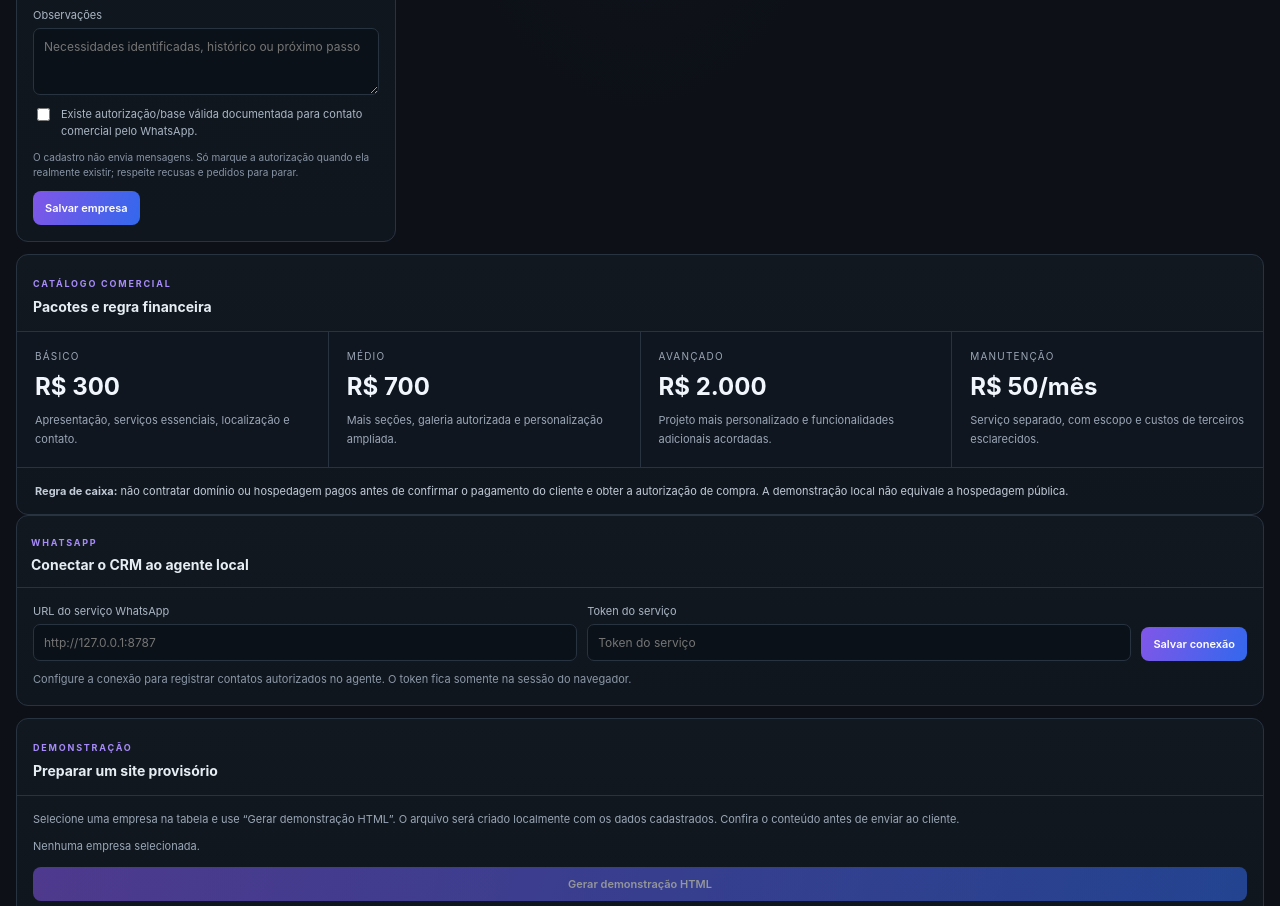
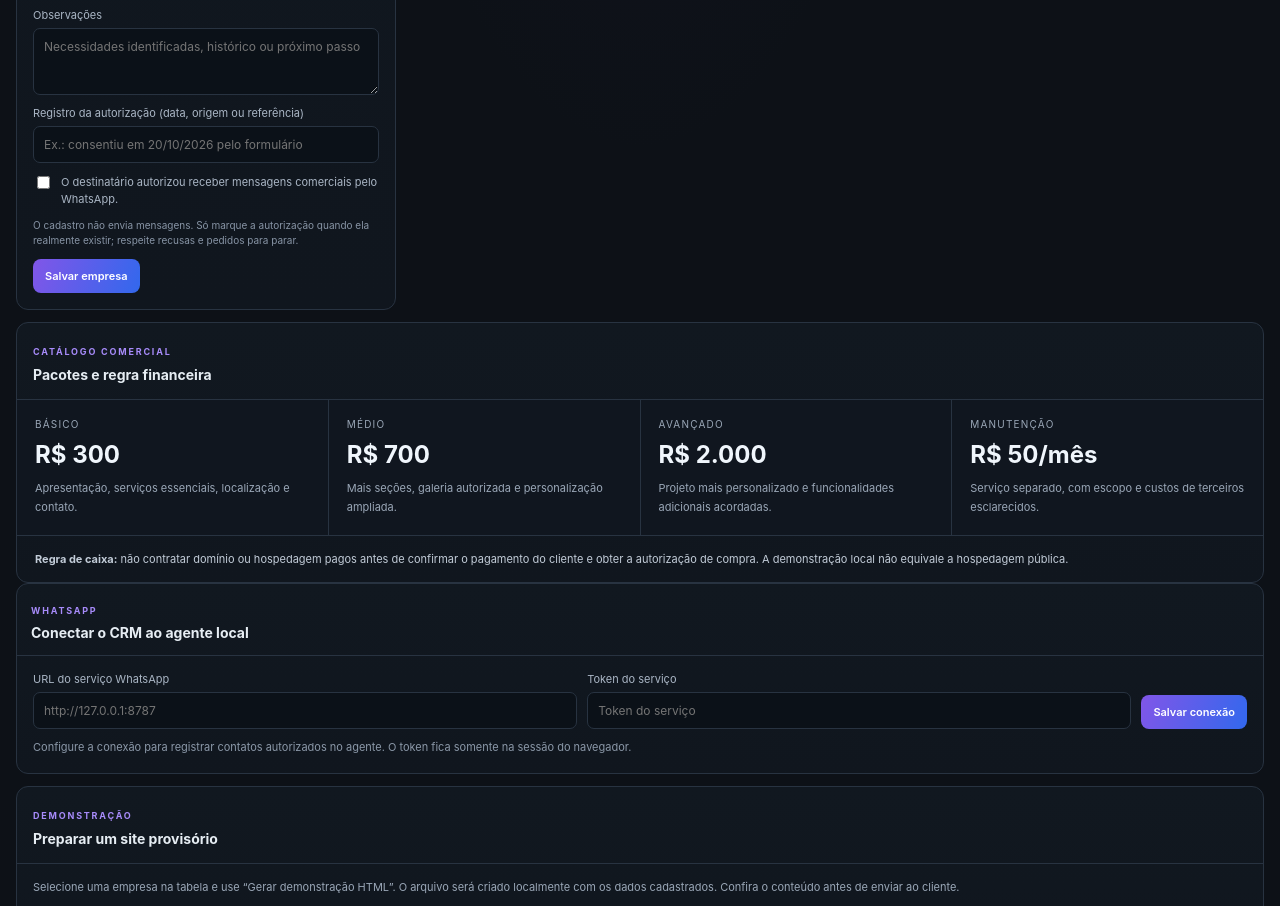
Before and after one commit to objetivoemandamento/vertice-climax, a plain HTML site: page business.html in a window 1280 px wide. Shown: the part 977-1883 px from the top of the page. Drawn offline with Linux system fonts and the light colour scheme.

Commit message:
Record consent evidence separately in CRM

```diff
--- a/business.html
+++ b/business.html
@@ -33,7 +33,7 @@
 <label>Etapa comercial<select id="lead-stage"><option value="Novo">Novo</option><option value="Pesquisado">Pesquisado</option><option value="Contato autorizado">Contato autorizado</option><option value="Em conversa">Em conversa</option><option value="Interessado">Interessado</option><option value="Proposta enviada">Proposta enviada</option><option value="Aguardando pagamento">Aguardando pagamento</option><option value="Pago">Pago</option><option value="Site entregue">Site entregue</option><option value="Sem interesse">Sem interesse</option></select><small class="form-note">Marque “Pago” somente depois de confirmar o recebimento real.</small></label>
 <label>Pacote em avaliação<select id="lead-package"><option value="">Ainda não definido</option><option value="Basico">Básico — R$ 300</option><option value="Medio">Médio — R$ 700</option><option value="Avancado">Avançado — R$ 2.000</option></select></label>
 <label>Observações<textarea id="lead-notes" rows="3" maxlength="3000" placeholder="Necessidades identificadas, histórico ou próximo passo"></textarea></label>
-<label class="consent-row"><input id="lead-consent" type="checkbox"> Existe autorização/base válida documentada para contato comercial pelo WhatsApp.</label>
+<label>Registro da autorização (data, origem ou referência)<input id="lead-consent-evidence" maxlength="500" placeholder="Ex.: consentiu em 20/10/2026 pelo formulário"></label><label class="consent-row"><input id="lead-consent" type="checkbox"> O destinatário autorizou receber mensagens comerciais pelo WhatsApp.</label>
 <p class="form-note">O cadastro não envia mensagens. Só marque a autorização quando ela realmente existir; respeite recusas e pedidos para parar.</p>
 <div class="form-actions"><button class="button primary" type="submit" id="save-lead">Salvar empresa</button><button class="button" type="button" id="cancel-edit" hidden>Cancelar edição</button></div>
 </form>
```
